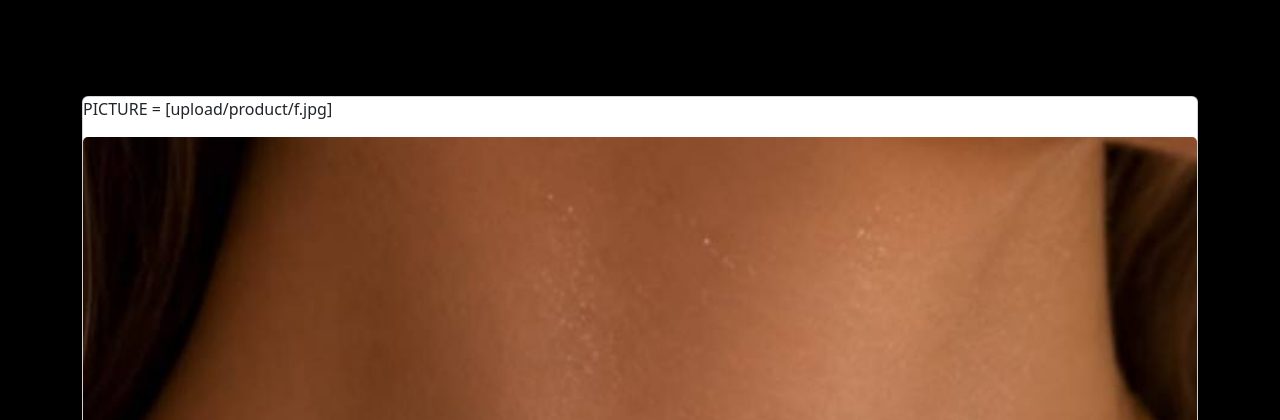
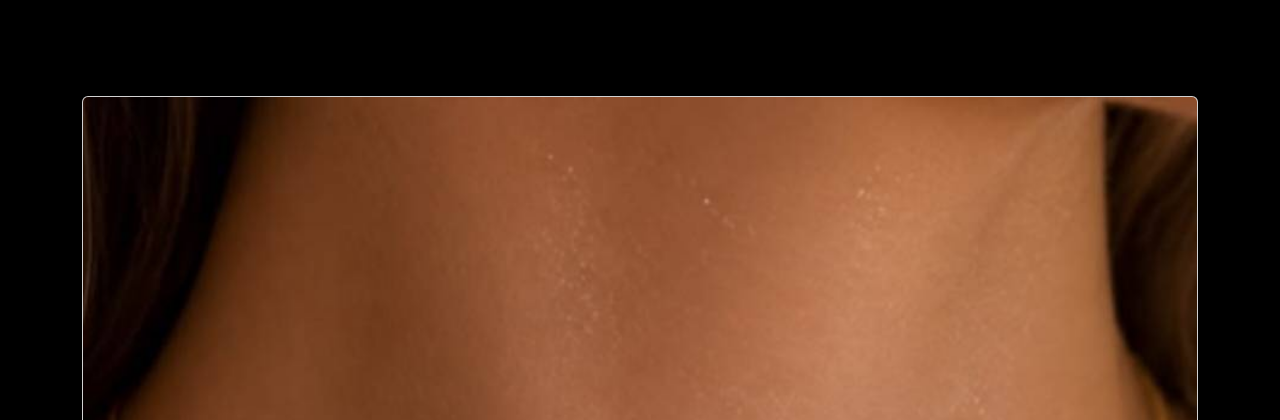
Before and after one commit to nirvanakarimy7-cmyk/mysite, a Django app: page /product/1 in a window 1280 px wide. Shown: the part 56-476 px from the top of the page. Run offline with Django 5.2, Linux system fonts and the light colour scheme; data comes from the database, SQL or seed files in the repository; parts of the project's set-up code (start-up, migrations or seed data) failed here and were passed over; some libraries are stand-ins or nearby versions.

Commit message:
Test static product image

```diff
--- a/mysite/shop/templates/product.html
+++ b/mysite/shop/templates/product.html
@@ -1,16 +1,14 @@
 {% extends 'base.html' %}
-
+{% load static %}
 {% block content %}
 
     <br><br><br><br>
 <div class="container">
 <div class="card">
-{% load static %}
 
-<p>PICTURE = [{{ product.picture }}]</p>
+
 
 <img class="card-img-top" src="{% static 'products/1.jpg' %}" alt="{{ product.name }}">
-
     <p class="card-text">{{ product.description }}</p>
 {% if product.is_sale %}
 
```
